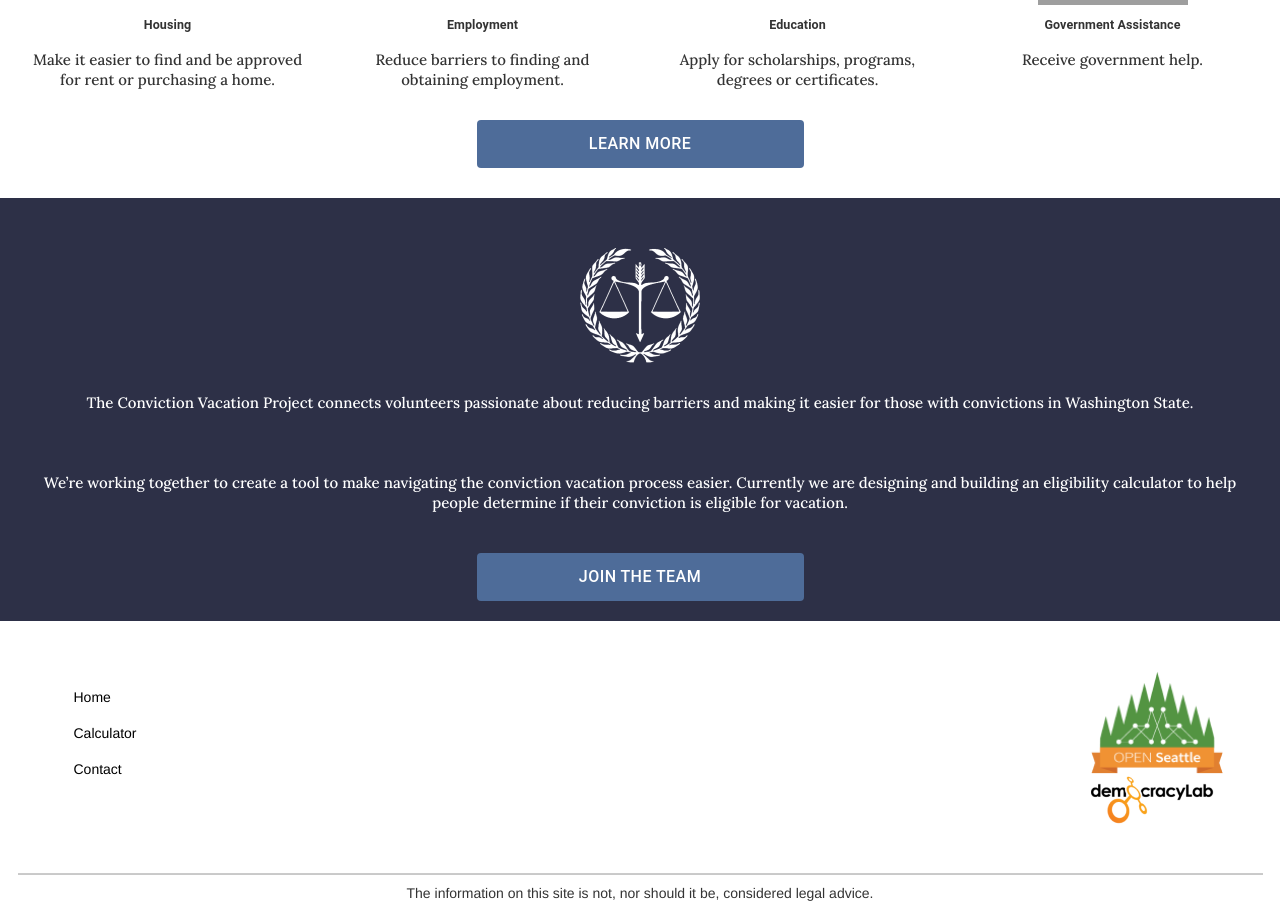
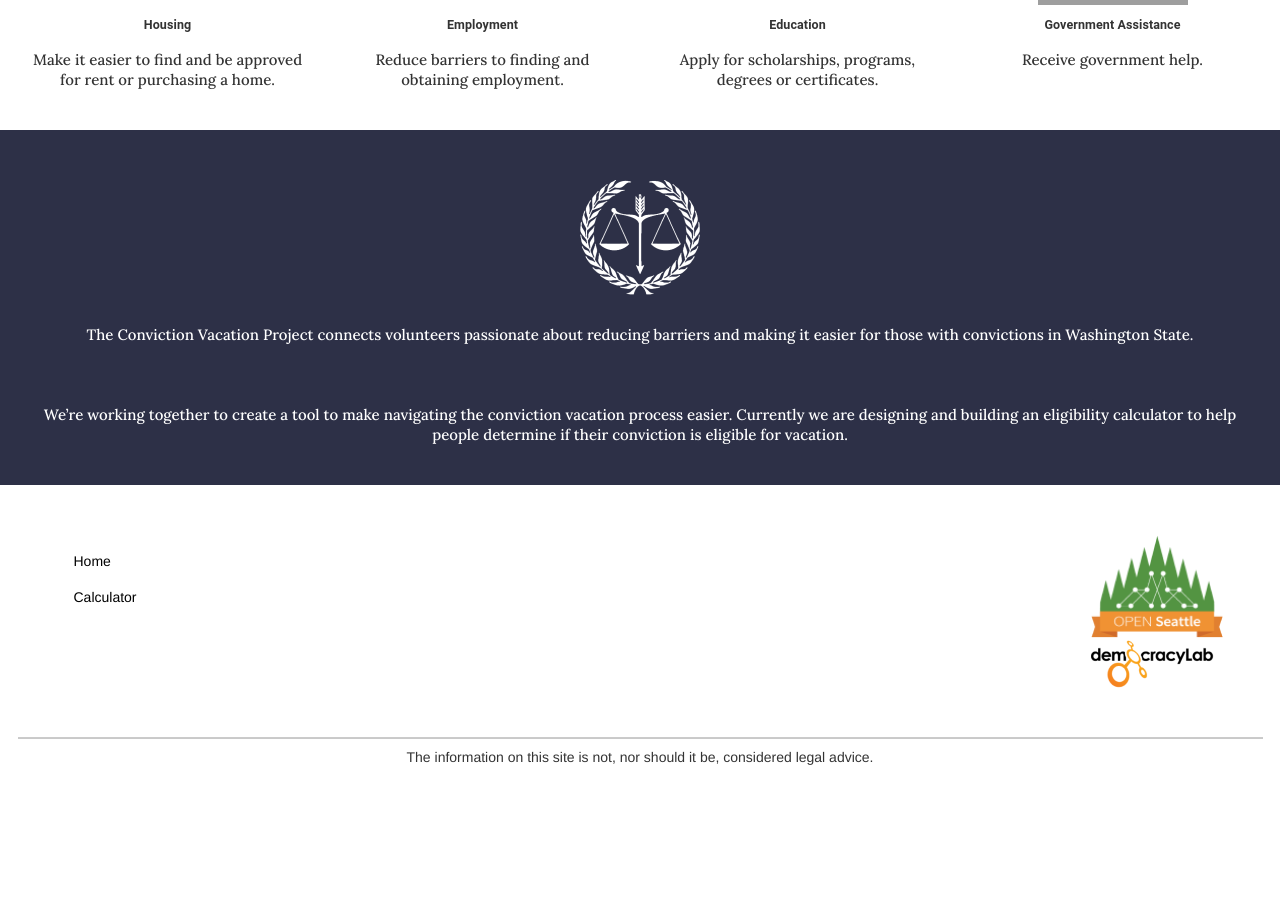
Before and after one commit to openseattle/clearviction-v1, a React (Create React App) app: page / in a window 1280 px wide. Shown: the part 1300-2213 px from the top of the page. After the commit the page ends 2077 px from the top, so only its background shows below. Built offline with nearby package versions, Linux system fonts and the light colour scheme; grey boxes are pictures that could not be loaded.

Commit message:
removed buttons and links that dont go anywhere

```diff
--- a/src/Pages/HomePage.jsx
+++ b/src/Pages/HomePage.jsx
@@ -154,7 +154,7 @@ const HomePage = () => {
         </div>
         <div className="row">
           <div className="col-lg">
-            <SecondaryButton text={"Learn More"} />
+            {/* <SecondaryButton text={"Learn More"} /> */}
           </div>
         </div>
       </div>
@@ -181,7 +181,7 @@ const HomePage = () => {
             }
           ></Text>
           <br />
-          <SecondaryButton text={"Join the Team"} />
+          {/* <SecondaryButton text={"Join the Team"} /> */}
         </div>
       </div>
 
@@ -206,11 +206,11 @@ const HomePage = () => {
                       Calculator
                     </a>
                   </ListItem>
-                  <ListItem>
+                  {/* <ListItem>
                     <a href="/" style={{ color: "#000000" }}>
                       Contact
                     </a>
-                  </ListItem>
+                  </ListItem> */}
                 </List>
               </Grid>
 
```
